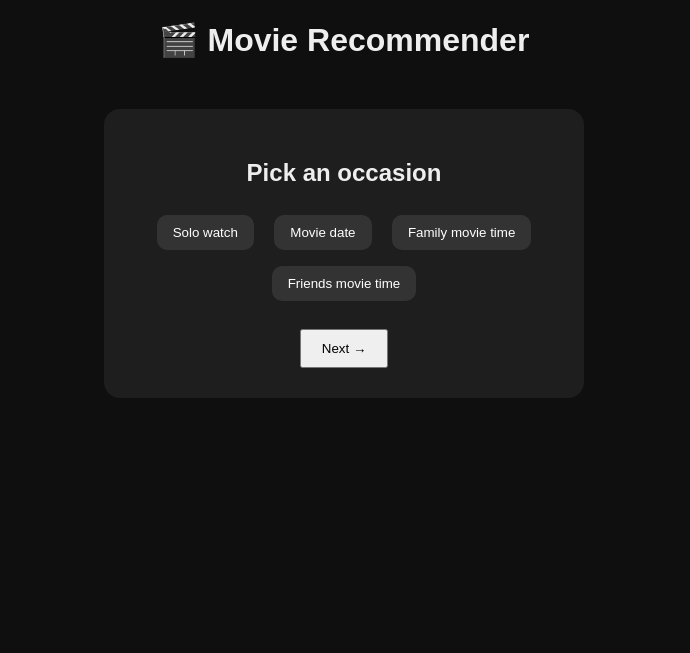
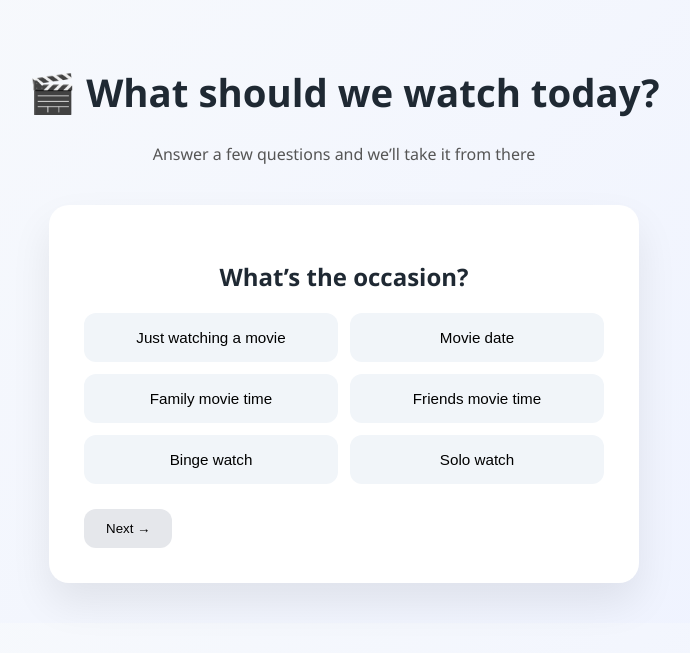
Before and after one commit to Pruthviii23/Movie-Recommendation-System, a Flask app: page / in a window 1280 px wide. Shown: the top 653 px of the page, without its empty margins (296-986 px from the left). Run offline with Flask 3, Linux system fonts and the light colour scheme; parts of the project's set-up code (start-up, migrations or seed data) failed here and were passed over.

Commit message:
version 1.2

```diff
--- a/WhatMovieToWatch/static/style.css
+++ b/WhatMovieToWatch/static/style.css
@@ -1,64 +1,132 @@
 body {
-    background: #0f0f0f;
-    color: #eee;
-    font-family: Arial, sans-serif;
+    background: linear-gradient(135deg, #f8fafc, #eef2ff);
+    font-family: "Segoe UI", sans-serif;
+    color: #1f2933;
     text-align: center;
+    margin: 0;
+    padding: 40px 20px;
 }
 
-/* INPUT FLOW */
+h1 {
+    font-size: 2.4rem;
+}
+
+.subtitle {
+    color: #555;
+    margin-bottom: 40px;
+}
+
+/* CARD */
 .card {
     display: none;
-    background: #1e1e1e;
-    padding: 30px;
-    border-radius: 16px;
-    max-width: 420px;
-    margin: 50px auto;
+    background: white;
+    padding: 35px;
+    border-radius: 20px;
+    max-width: 520px;
+    margin: 0 auto;
+    box-shadow: 0 20px 40px rgba(0,0,0,0.08);
 }
 
 .card.active {
     display: block;
 }
 
+h2 {
+    margin-bottom: 20px;
+}
+
+/* OPTIONS GRID */
+.options.grid {
+    display: grid;
+    grid-template-columns: repeat(2, 1fr);
+    gap: 12px;
+}
+
 .options button {
-    margin: 8px;
-    padding: 10px 16px;
-    background: #333;
-    color: white;
-    border-radius: 10px;
-    border: none;
+    padding: 14px;
+    border-radius: 12px;
+    border: 2px solid transparent;
+    background: #f1f5f9;
     cursor: pointer;
+    font-size: 0.95rem;
+    transition: all 0.2s ease;
+}
+
+.options button:hover {
+    background: #e0e7ff;
 }
 
 .options button.selected {
-    background: #ffcc00;
-    color: black;
+    background: #6366f1;
+    color: white;
+    border-color: #4f46e5;
 }
 
-.next {
-    margin-top: 20px;
-    padding: 10px 20px;
+/* INPUT */
+.text-input {
+    width: 100%;
+    padding: 14px;
+    border-radius: 12px;
+    border: 1px solid #d1d5db;
+    font-size: 1rem;
 }
 
-/* MOVIE FLOW */
+/* NAV */
+.nav {
+    margin-top: 25px;
+    display: flex;
+    justify-content: space-between;
+}
+
+button {
+    padding: 12px 22px;
+    border-radius: 12px;
+    border: none;
+    cursor: pointer;
+    background: #e5e7eb;
+}
+
+button.primary {
+    background: #6366f1;
+    color: white;
+}
+
+/* MOVIES */
 #movieFlow {
     display: none;
-    margin-top: 40px;
+    max-width: 700px;
+    margin: 0 auto;
 }
 
 .movie-card {
     display: none;
-    background: #1e1e1e;
-    padding: 30px;
-    border-radius: 16px;
-    max-width: 600px;
-    margin: 0 auto 20px;
+    background: white;
+    padding: 35px;
+    border-radius: 20px;
+    box-shadow: 0 20px 40px rgba(0,0,0,0.08);
 }
 
 .movie-card.active {
     display: block;
 }
 
-#prevBtn, #nextBtn {
-    padding: 10px 20px;
-    margin: 10px;
+.movie-nav {
+    display: flex;
+    justify-content: space-between;
+    margin-bottom: 20px;
 }
+
+.tags {
+    display: inline-block;
+    margin-top: 15px;
+    font-size: 0.85rem;
+    color: #6366f1;
+}
+
+.start-over {
+    display: inline-block;
+    margin-top: 30px;
+    text-decoration: none;
+    color: #4f46e5;
+    font-weight: 600;
+}
--- a/WhatMovieToWatch/templates/index.html
+++ b/WhatMovieToWatch/templates/index.html
@@ -7,34 +7,42 @@
 </head>
 <body>
 
-<h1>🎬 Movie Recommender</h1>
+<h1>🎬 What should we watch today?</h1>
+<p class="subtitle">Answer a few questions and we’ll take it from there</p>
 
 <form method="POST" id="wizardForm">
 
 <div id="inputFlow">
 
-    <!-- CARD 1 -->
+    <!-- CARD 1: OCCASION -->
     <div class="card active">
-      <h2>Pick an occasion</h2>
-      <div class="options">
-        <button type="button" data-name="occasion" value="Solo watch">Solo watch</button>
+        <h2>What’s the occasion?</h2>
+        <div class="options grid">
+            <button type="button" data-name="occasion" value="Just watching a movie">Just watching a movie</button>
             <button type="button" data-name="occasion" value="Movie date">Movie date</button>
             <button type="button" data-name="occasion" value="Family movie time">Family movie time</button>
             <button type="button" data-name="occasion" value="Friends movie time">Friends movie time</button>
+            <button type="button" data-name="occasion" value="Binge watch">Binge watch</button>
+            <button type="button" data-name="occasion" value="Solo watch">Solo watch</button>
         </div>
         <input type="hidden" name="occasion">
+        <div class="nav">
             <button type="button" class="next">Next →</button>
         </div>
+    </div>
 
-    <!-- CARD 2 -->
+    <!-- CARD 2: GENRES -->
     <div class="card">
-      <h2>Select genres</h2>
-      <div class="options multi">
+        <h2>Pick genres you like</h2>
+        <div class="options grid multi">
+            <button type="button" data-name="genres" value="Action">Action</button>
             <button type="button" data-name="genres" value="Thriller">Thriller</button>
             <button type="button" data-name="genres" value="Crime">Crime</button>
+            <button type="button" data-name="genres" value="Drama">Drama</button>
+            <button type="button" data-name="genres" value="Comedy">Comedy</button>
             <button type="button" data-name="genres" value="Horror">Horror</button>
-        <button type="button" data-name="genres" value="Comedy">Comedy</button>
-        <button type="button" data-name="genres" value="Drama">Drama</button>
+            <button type="button" data-name="genres" value="Romance">Romance</button>
+            <button type="button" data-name="genres" value="Mystery">Mystery</button>
         </div>
         <div class="nav">
             <button type="button" class="back">← Back</button>
@@ -42,23 +50,25 @@
         </div>
     </div>
 
-    <!-- CARD 3 -->
+    <!-- CARD 3: INTERESTS -->
     <div class="card">
-      <h2>Your interests</h2>
-      <input type="text" name="interests" placeholder="Dark, Intense">
+        <h2>Anything specific you’re in the mood for?</h2>
+        <input class="text-input" type="text" name="interests" placeholder="Dark, Intense, Fast-paced…">
         <div class="nav">
             <button type="button" class="back">← Back</button>
             <button type="button" class="next">Next →</button>
         </div>
     </div>
 
-    <!-- CARD 4 -->
+    <!-- CARD 4: MOOD -->
     <div class="card">
         <h2>Pick a mood</h2>
-      <div class="options">
+        <div class="options grid">
+            <button type="button" data-name="mood" value="Feel-good">Feel-good</button>
+            <button type="button" data-name="mood" value="Light & fun">Light & fun</button>
+            <button type="button" data-name="mood" value="Emotional">Emotional</button>
+            <button type="button" data-name="mood" value="Intense">Intense</button>
             <button type="button" data-name="mood" value="Dark">Dark</button>
-        <button type="button" data-name="mood" value="Feel-good">Feel-good</button>
-        <button type="button" data-name="mood" value="Intense">Intense</button>
             <button type="button" data-name="mood" value="Inspiring">Inspiring</button>
         </div>
         <input type="hidden" name="mood">
@@ -68,52 +78,46 @@
         </div>
     </div>
 
-    <!-- CARD 5 -->
+    <!-- CARD 5: RECENCY -->
     <div class="card">
-      <h2>How recent?</h2>
-      <div class="options">
+        <h2>How recent should it be?</h2>
+        <div class="options grid">
             <button type="button" data-name="recency" value="Latest">Latest</button>
             <button type="button" data-name="recency" value="Modern">Modern</button>
-        <button type="button" data-name="recency" value="Any">Any</button>
+            <button type="button" data-name="recency" value="Any">Doesn’t matter</button>
         </div>
         <input type="hidden" name="recency">
         <div class="nav">
             <button type="button" class="back">← Back</button>
-        <button type="submit">🎥 Show movies</button>
+            <button type="submit" class="primary">🎥 Show movies</button>
         </div>
     </div>
 
 </div>
 </form>
 
-
-<!-- MOVIE FLOW -->
+<!-- MOVIES -->
 {% if results is not none %}
 <div id="movieFlow">
 
-  <button id="prevBtn">⬅ Previous</button>
+    <div class="movie-nav">
+        <button id="prevBtn">← Previous</button>
+        <button id="nextBtn">Next →</button>
+    </div>
 
     {% for row in results %}
     <div class="movie-card">
         <h2>{{ row.movie_name }} ({{ row.year }})</h2>
         <p>{{ row.overview }}</p>
-    <small>{{ row.tags }}</small>
+        <span class="tags">{{ row.tags }}</span>
     </div>
     {% endfor %}
 
-  <button id="nextBtn">Next ➡</button>
-
-  <!-- START OVER -->
-  <div style="margin-top: 25px;">
-    <a href="/reset">
-      <button>🔄 Start Over</button>
-    </a>
-  </div>
+    <a href="/reset" class="start-over">🔄 Start over</a>
 
 </div>
 {% endif %}
 
-
 <script src="/static/script.js"></script>
 </body>
 </html>
```
Lines whose indentation alone changed are shown as unchanged.
